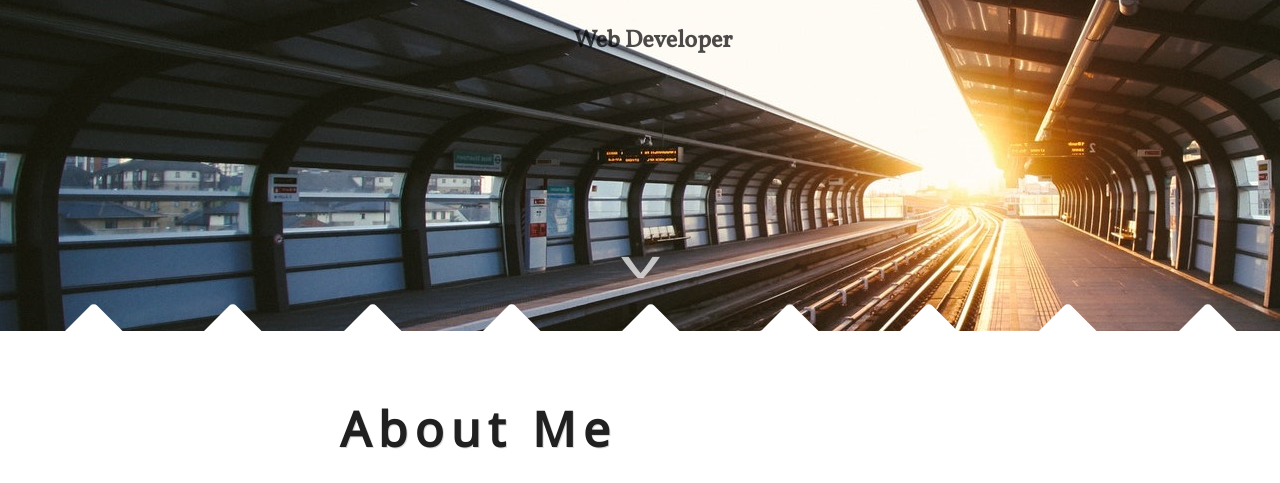
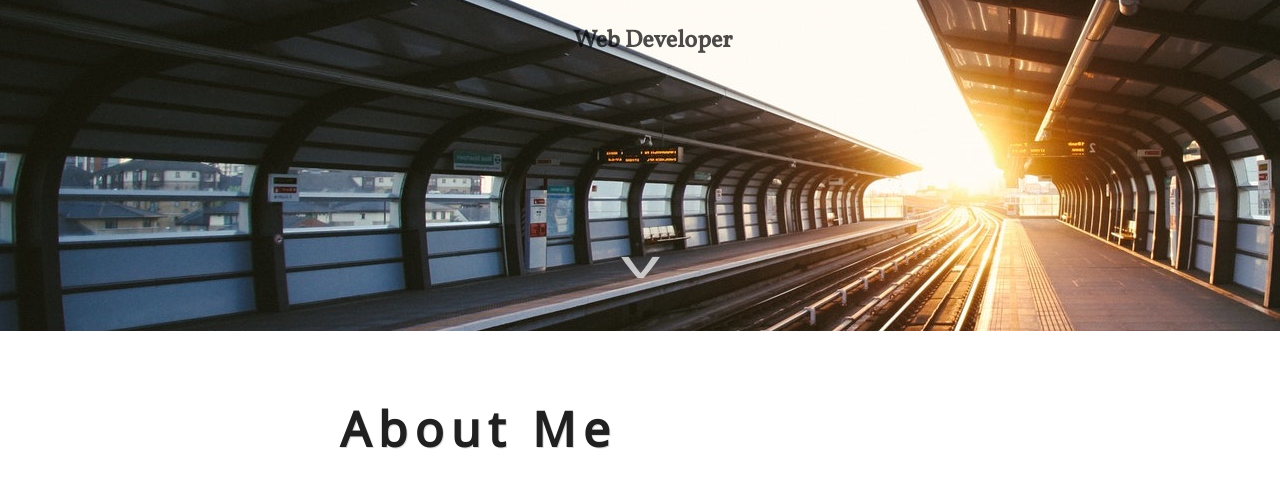
Before and after one commit to kyserrecchia/KyleSerrecchia, a website: page public/index.html in a window 1280 px wide. Shown: the part 469-952 px from the top of the page. Drawn offline with Linux system fonts and the light colour scheme; a web font is replaced by a local one.

Commit message:
fixed bug from fixing last bug - width overflow and diamonds reduced

```diff
--- a/public/index.css
+++ b/public/index.css
@@ -4,8 +4,14 @@
 	padding: 0;
 }
 
+body {
+  overflow-x: hidden;
+  /*overflow-y: auto;*/
+}
+
 /*main sections*/
 .home {
+  /*overflow-x: hidden;*/
 	height: 100vh;
 	background-image: url("images/metro.jpg");
 }
@@ -84,6 +90,9 @@
   margin: 0 0 0 2.2vw;
   padding: 0;
 	height: 0vh;
+  position: relative;
+  left: 55px;
+  bottom: 145px;
 	background-color: white;
 }
 
@@ -100,17 +109,6 @@
       background-color: white;
       z-index: 1;
     }
-
-    .diamondRow .specDiamond {
-      position: relative;
-      z-index: 3;
-    }
-
-.diamondRow2 {
-  position: relative;
-  left: 55px;
-  bottom: 145px;
-}
 
 .about {
   position: relative;
@@ -195,6 +193,7 @@
         }
 
 .skills {
+  /*overflow-x: hidden;*/
 	height: 100vh;
 	background: url('../images/blank-page.jpg');
   background-size: 100vw 100vh;
@@ -208,11 +207,13 @@
     }
 
 .projects {
+  /*overflow-x: hidden;*/
 	height: 100vh;
 	background-color: green;
 }
 
 .contact {
+  /*overflow-x: hidden;*/
 	height: 100vh;
 	background-color: blue;
 }
@@ -241,7 +242,7 @@
     height: 100%;
     width: 0;
     position: fixed;
-    z-index: 3;
+    z-index: 4;
     top: 0;
     left: 0;
     background-color: #111;
--- a/public/index.html
+++ b/public/index.html
@@ -7,7 +7,6 @@
 		<link rel="stylesheet" href="index.css">
 		<link href="https://fonts.googleapis.com/css?family=Anton|IBM+Plex+Sans|Noto+Sans|Raleway|Ubuntu|Finger+Paint|Abril+Fatface|Vollkorn" rel="stylesheet">
 	</head>
-
 	<body>
 		<div class="home">
 			<div id="mySidenav" class="sidenav">
@@ -24,19 +23,6 @@
 			<p id="downV" onclick="scrollFunc.about()">V</p>
 			<!-- <p id="picAttribution">Thanks to Charles Forerunner of Unsplash for photo!</p> -->
 		</div>
-
-		<div class="diamondRow">
-			<div class="diamonds"></div>
-			<div class="diamonds"></div>
-			<div class="diamonds"></div>
-			<div class="diamonds"></div>
-			<div class="diamonds"></div>
-			<div class="diamonds specDiamond"></div>
-			<div class="diamonds"></div>
-			<div class="diamonds"></div>
-			<div class="diamonds"></div>
-		</div>
-
 		<div class="about">
 			<div class="aboutMe">
 					<h1>About Me</h1>
@@ -48,8 +34,7 @@
 				<img src="../images/profile-pic.jpg" alt="profile-pic">
 			</div>
 		</div>
-
-		<div class="diamondRow diamondRow2">
+		<div class="diamondRow">
 			<div class="diamonds"></div>
 			<div class="diamonds"></div>
 			<div class="diamonds"></div>
@@ -59,16 +44,11 @@
 			<div class="diamonds"></div>
 			<div class="diamonds"></div>
 		</div>
-
 		<div class="skills">
 			<h1>SKILLS</h1>
-
 		</div>
-		<div class="projects">
-		</div>
-		<div class="contact">
-		</div>
-
+		<div class="projects"></div>
+		<div class="contact"></div>
 	<script src="index.js"></script>
 	</body>
 </html>
```
